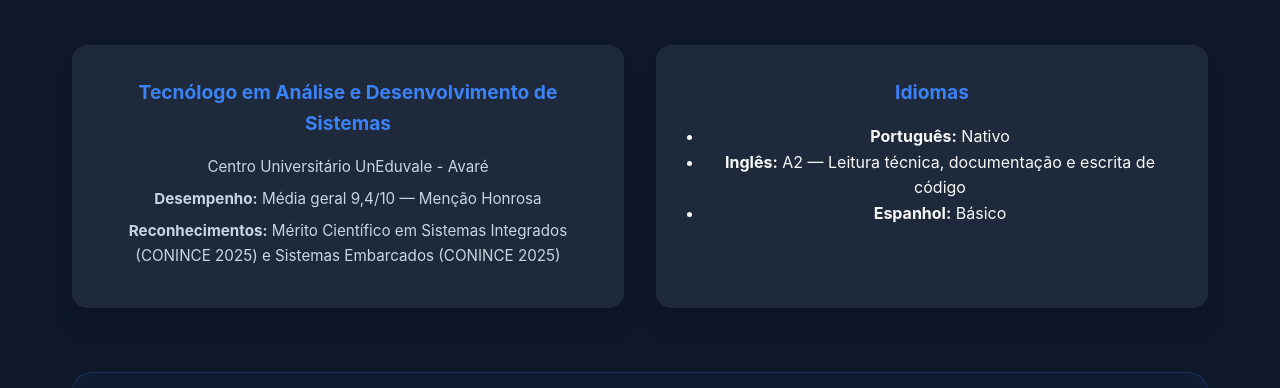
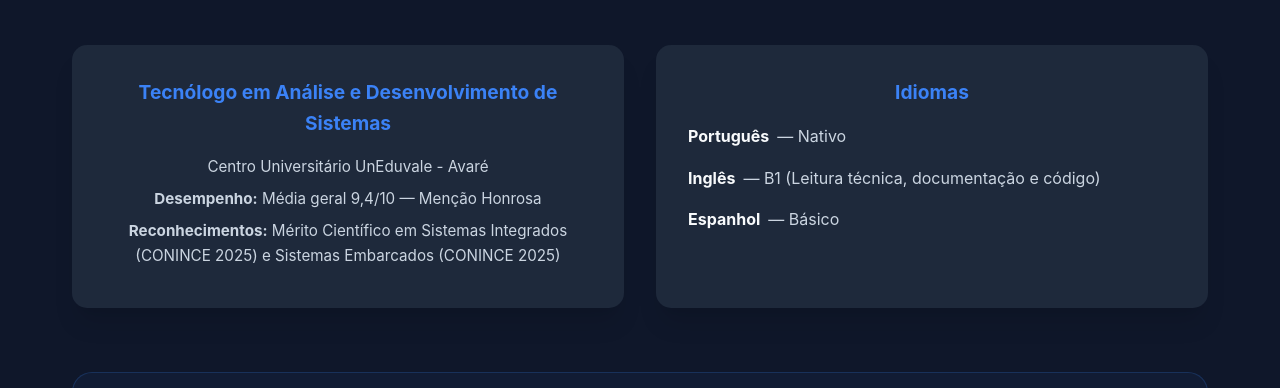
Before and after one commit to Renan-RodriguesDEV/portfolio, a plain HTML site: page index.html in a window 1280 px wide. Shown: the part 5430-5818 px from the top of the page. Drawn offline with Linux system fonts and the light colour scheme.

Commit message:
fix: corrigindo seção de idiomas

```diff
--- a/index.html
+++ b/index.html
@@ -385,14 +385,50 @@
 
         <div class="education-item fade-in">
           <h3>Idiomas</h3>
-          <ul style="margin-top: 0.5rem; margin-left: 1rem">
-            <li><strong>Português:</strong> Nativo</li>
-            <li>
-              <strong>Inglês:</strong> A2 — Leitura técnica, documentação e
-              escrita de código
-            </li>
-            <li><strong>Espanhol:</strong> Básico</li>
-          </ul>
+          <div
+            style="
+              margin-top: 0.5rem;
+              display: flex;
+              flex-direction: column;
+              gap: 1rem;
+            "
+          >
+            <div
+              style="
+                display: flex;
+                align-items: baseline;
+                gap: 0.5rem;
+                flex-wrap: wrap;
+              "
+            >
+              <strong>Português</strong>
+              <span style="color: var(--text-secondary)">— Nativo</span>
+            </div>
+            <div
+              style="
+                display: flex;
+                align-items: baseline;
+                gap: 0.5rem;
+                flex-wrap: wrap;
+              "
+            >
+              <strong>Inglês</strong>
+              <span style="color: var(--text-secondary)"
+                >— B1 (Leitura técnica, documentação e código)</span
+              >
+            </div>
+            <div
+              style="
+                display: flex;
+                align-items: baseline;
+                gap: 0.5rem;
+                flex-wrap: wrap;
+              "
+            >
+              <strong>Espanhol</strong>
+              <span style="color: var(--text-secondary)">— Básico</span>
+            </div>
+          </div>
         </div>
       </div>
 
```
